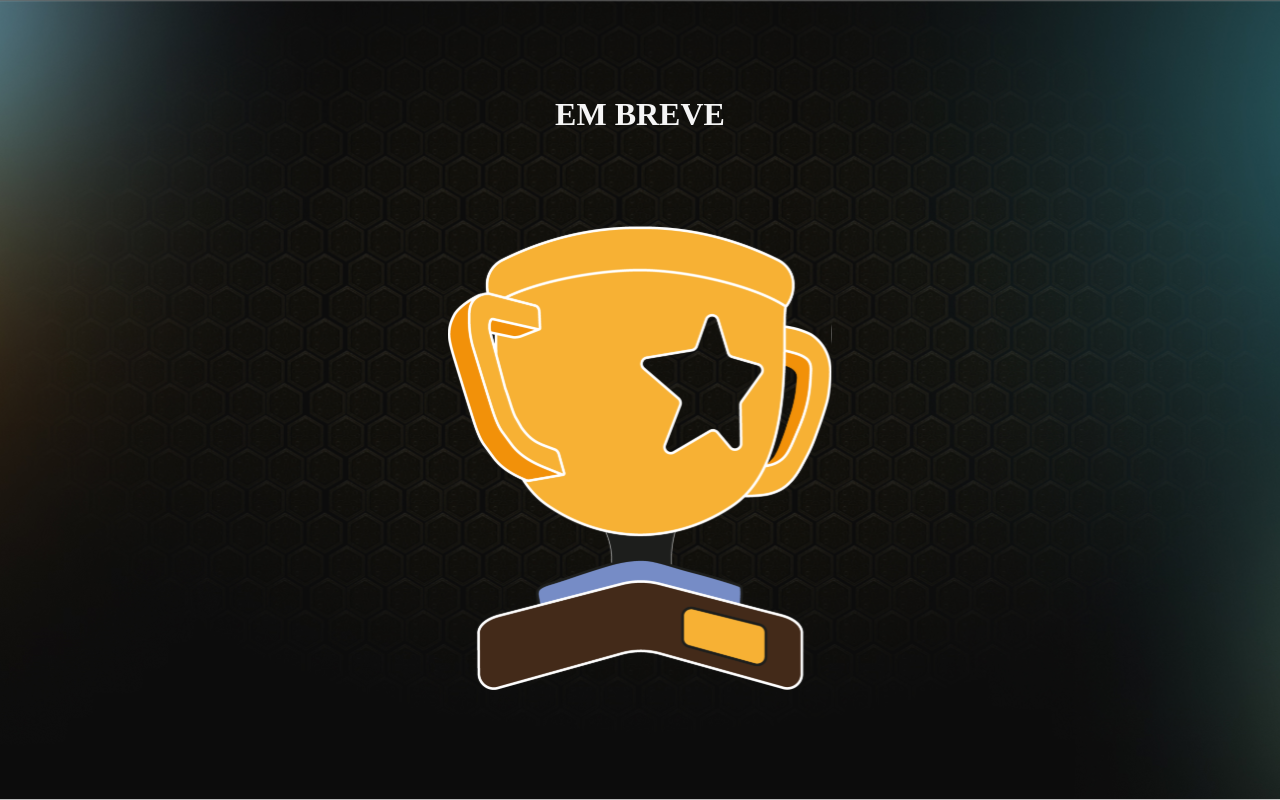
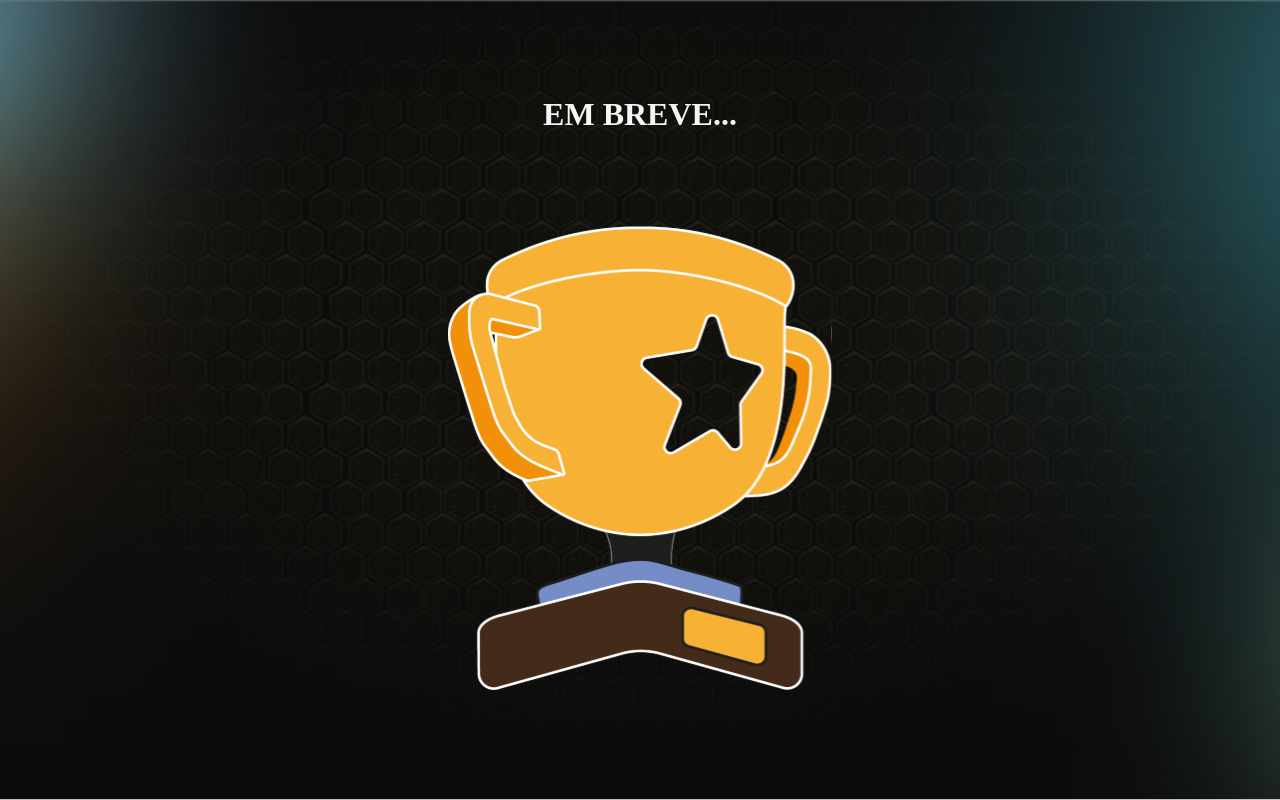
Before and after one commit to HenriqueDoehler/Thatsme-front, a Next.js app in the folder thatsmeapp/: page / in a window 1280 px wide. Built offline with nearby package versions, Linux system fonts and the light colour scheme; a web font is replaced by a local one.

Commit message:
FIX [Soon Page]

```diff
--- a/thatsmeapp/src/pages/index.js
+++ b/thatsmeapp/src/pages/index.js
@@ -12,7 +12,7 @@ export default function Home() {
         <link rel="icon" href="/favicon.ico" />
       </Head>
       <main className={styles.main}>
-        <h1 className={styles.textSoon}>EM BREVE</h1>
+        <h1 className={styles.textSoon}>EM BREVE...</h1>
         <img
           className={styles.logoimg}
           src="/logoWhite.svg"
```
